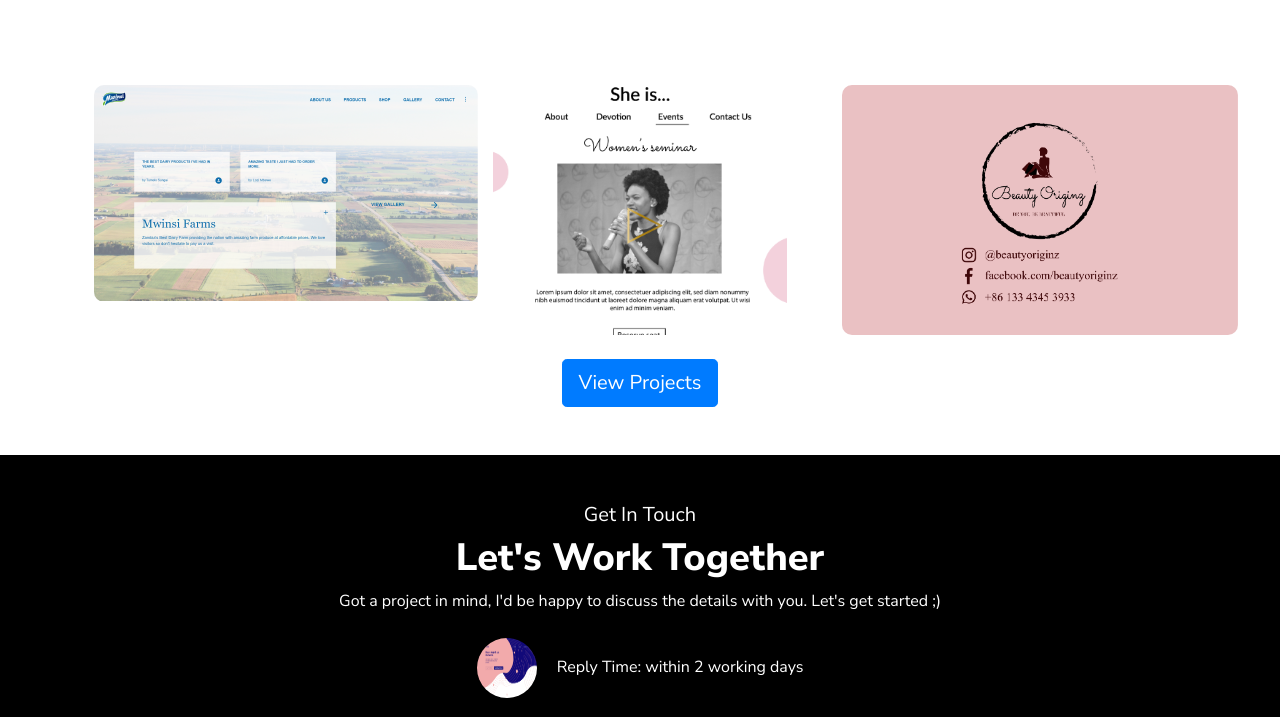
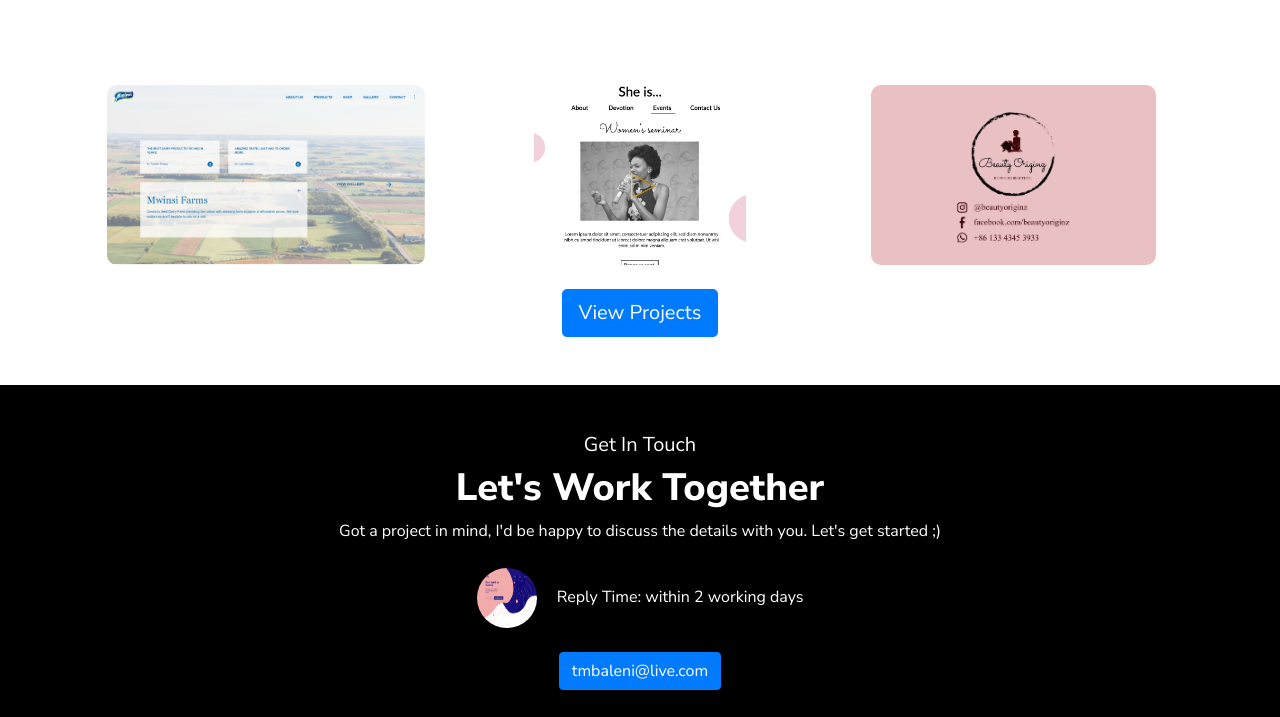
Before and after one commit to tmbaleni/portfolio, a website: page docs/about.html in a window 1280 px wide. Shown: the part 2313-3030 px from the top of the page. Drawn offline with nearby package versions, Linux system fonts and the light colour scheme.

Commit message:
modified some css

```diff
--- a/scss/style.scss
+++ b/scss/style.scss
@@ -537,7 +537,7 @@ About Page
     &-small{
     border-radius: 10px;
     transition: all 0.3s ease-in-out;
-    max-height: 250px;
+    max-height: 180px;
     &:hover {
         cursor: pointer;
         transform: translateY(-10px);
```
Also changed, not shown: docs/css/style.css.
